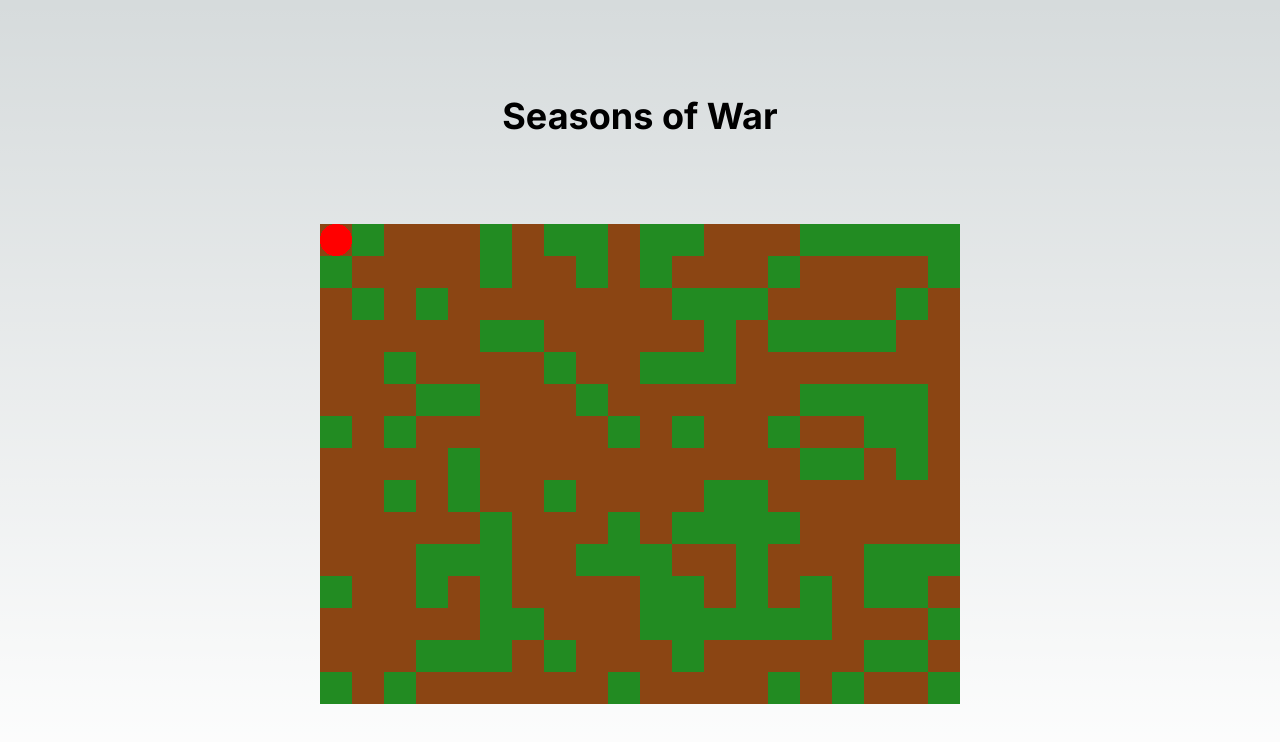
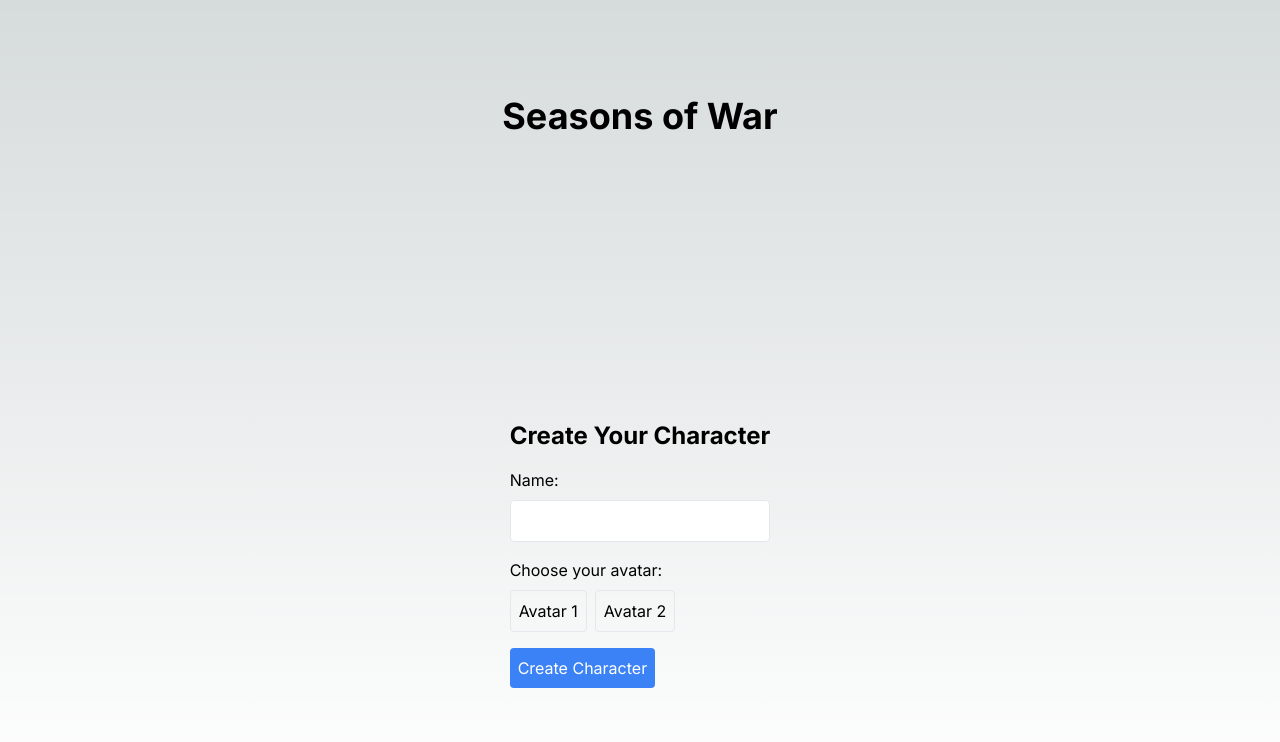
Before and after one commit to ChristianMLux/sow, a Next.js app: page / in a window 1280 px wide. Shown: the top 742 px of the page. Built offline with nearby package versions, Linux system fonts and the light colour scheme.

Commit message:
feat(player): add character creation and faction choice, feat(map): refine map size feat(map): add trees/stone feat(map): add faction zones

```diff
--- /dev/null
+++ b/src/app/components/CharacterCreation.tsx
@@ -0,0 +1,68 @@
+import React, { useState } from 'react';
+import { useGameStore } from '../store/gameStore';
+
+interface Character {
+  name: string;
+  avatar: string; // Dies könnte später eine Bild-URL oder ein Index sein
+}
+
+const CharacterCreation: React.FC = () => {
+  const [character, setCharacter] = useState<Character>({ name: '', avatar: '' });
+  const createCharacter = useGameStore(state => state.createCharacter);
+
+  const handleNameChange = (e: React.ChangeEvent<HTMLInputElement>) => {
+    setCharacter({ ...character, name: e.target.value });
+  };
+
+  const handleAvatarChange = (avatar: string) => {
+    setCharacter({ ...character, avatar });
+  };
+
+  const handleSubmit = (e: React.FormEvent) => {
+    e.preventDefault();
+    createCharacter(character);
+    // Hier könnten wir zur Fraktionsauswahl navigieren
+  };
+
+  return (
+    <div className="p-4">
+      <h2 className="text-2xl font-bold mb-4">Create Your Character</h2>
+      <form onSubmit={handleSubmit}>
+        <div className="mb-4">
+          <label htmlFor="name" className="block mb-2">Name:</label>
+          <input
+            type="text"
+            id="name"
+            value={character.name}
+            onChange={handleNameChange}
+            className="w-full p-2 border rounded"
+            required
+          />
+        </div>
+        <div className="mb-4">
+          <p className="mb-2">Choose your avatar:</p>
+          {/* Hier könnten wir Avataroptionen hinzufügen */}
+          <button
+            type="button"
+            onClick={() => handleAvatarChange('avatar1')}
+            className="mr-2 p-2 border rounded"
+          >
+            Avatar 1
+          </button>
+          <button
+            type="button"
+            onClick={() => handleAvatarChange('avatar2')}
+            className="mr-2 p-2 border rounded"
+          >
+            Avatar 2
+          </button>
+        </div>
+        <button type="submit" className="bg-blue-500 text-white p-2 rounded">
+          Create Character
+        </button>
+      </form>
+    </div>
+  );
+};
+
+export default CharacterCreation;
--- /dev/null
+++ b/src/app/components/FactionSelection.tsx
@@ -0,0 +1,34 @@
+import React from 'react';
+import { useGameStore } from '../store/gameStore';
+
+export type Faction = 'Spring' | 'Summer' | 'Autumn' | 'Winter';
+
+const factions: Faction[] = ['Spring', 'Summer', 'Autumn', 'Winter'];
+
+const FactionSelection: React.FC = () => {
+  const selectFaction = useGameStore(state => state.selectFaction);
+
+  const handleFactionSelect = (faction: Faction) => {
+    selectFaction(faction);
+    // Hier könnten wir zur Spielkarte oder zum nächsten Schritt navigieren
+  };
+
+  return (
+    <div className="p-4">
+      <h2 className="text-2xl font-bold mb-4">Choose Your Faction</h2>
+      <div className="grid grid-cols-2 gap-4">
+        {factions.map(faction => (
+          <button
+            key={faction}
+            onClick={() => handleFactionSelect(faction)}
+            className="p-4 border rounded hover:bg-gray-100 transition-colors"
+          >
+            {faction}
+          </button>
+        ))}
+      </div>
+    </div>
+  );
+};
+
+export default FactionSelection;
--- a/src/app/components/GameCanvas.tsx
+++ b/src/app/components/GameCanvas.tsx
@@ -1,39 +1,90 @@
 'use client';
 
 import React, { useEffect, useRef } from 'react';
-import { Graphics, Container } from 'pixi.js';
+import { Graphics, Container, Text } from 'pixi.js';
 import { usePixiApp } from '../hooks/usePixiApp';
+import { useGameStore } from '../store/gameStore';
 
 const TILE_SIZE = 32;
-const MAP_WIDTH = 20;
-const MAP_HEIGHT = 15;
+const MAP_WIDTH = 30;
+const MAP_HEIGHT = 22;
 
 const GameCanvas: React.FC = () => {
   const canvasRef = useRef<HTMLCanvasElement>(null);
   const app = usePixiApp(canvasRef, MAP_WIDTH * TILE_SIZE, MAP_HEIGHT * TILE_SIZE);
+  const { faction, character } = useGameStore(state => ({ faction: state.faction, character: state.character }));
 
   useEffect(() => {
-    if (app) {
+    if (app && faction && character) {
       const map = new Container();
+      const playerContainer = new Container();
       app.stage.addChild(map);
+      app.stage.addChild(playerContainer);
 
+      // Generate map based on faction
       for (let y = 0; y < MAP_HEIGHT; y++) {
         for (let x = 0; x < MAP_WIDTH; x++) {
           const tile = new Graphics();
-          tile.fill(Math.random() > 0.7 ? 0x228B22 : 0x8B4513);
-          tile.rect(0, 0, TILE_SIZE, TILE_SIZE);
-          tile.fill();
+          tile.beginFill(getFactionColor(faction, x, y));
+          tile.drawRect(0, 0, TILE_SIZE, TILE_SIZE);
+          tile.endFill();
           tile.position.set(x * TILE_SIZE, y * TILE_SIZE);
           map.addChild(tile);
+
+          // Add trees and rocks randomly
+          if (Math.random() < 0.1) {
+            const object = new Graphics();
+            if (Math.random() < 0.5) {
+              // Tree
+              object.beginFill(0x228B22);
+              object.drawCircle(TILE_SIZE / 2, TILE_SIZE / 2, TILE_SIZE / 3);
+            } else {
+              // Rock
+              object.beginFill(0x808080);
+              object.drawRect(TILE_SIZE / 4, TILE_SIZE / 4, TILE_SIZE / 2, TILE_SIZE / 2);
+            }
+            object.endFill();
+            object.position.set(x * TILE_SIZE, y * TILE_SIZE);
+            map.addChild(object);
+          }
         }
       }
 
+      // Place initial city
+      const cityPosition = getInitialCityPosition(faction);
+      const city = createCityGraphics();
+      city.position.set(cityPosition.x * TILE_SIZE, cityPosition.y * TILE_SIZE);
+      map.addChild(city);
+
+      // Add city name
+      const cityName = new Text('Capital', {
+        fontFamily: 'Arial',
+        fontSize: 10,
+        fill: 0x000000,
+        align: 'center'
+      });
+      cityName.anchor.set(0.5, 1);
+      cityName.position.set(TILE_SIZE / 2, -5);
+      city.addChild(cityName);
+
+      // Add player
       const player = new Graphics();
-      player.fill(0xFF0000);
-      player.circle(0, 0, TILE_SIZE / 2);
-      player.fill();
-      player.position.set(TILE_SIZE / 2, TILE_SIZE / 2);
-      app.stage.addChild(player);
+      player.beginFill(0xFF0000);
+      player.drawCircle(0, 0, TILE_SIZE / 2);
+      player.endFill();
+      player.position.set(cityPosition.x * TILE_SIZE + TILE_SIZE / 2, cityPosition.y * TILE_SIZE + TILE_SIZE / 2);
+      playerContainer.addChild(player);
+
+      // Add name plate
+      const namePlate = new Text(character.name, {
+        fontFamily: 'Arial',
+        fontSize: 12,
+        fill: 0xFFFFFF,
+        align: 'center'
+      });
+      namePlate.anchor.set(0.5, 1);
+      namePlate.position.set(0, -TILE_SIZE / 2);
+      player.addChild(namePlate);
 
       const handleKeyDown = (e: KeyboardEvent) => {
         switch (e.key) {
@@ -57,10 +108,10 @@ const GameCanvas: React.FC = () => {
       return () => {
         window.removeEventListener('keydown', handleKeyDown);
         map.destroy({ children: true });
-        player.destroy();
+        playerContainer.destroy({ children: true });
       };
     }
-  }, [app]);
+  }, [app, faction, character]);
 
   return (
     <canvas
@@ -70,4 +121,56 @@ const GameCanvas: React.FC = () => {
   );
 };
 
+const getFactionColor = (faction: string, x: number, y: number): number => {
+  const baseColors = {
+    Spring: 0x90EE90,
+    Summer: 0xFFD700,
+    Autumn: 0xD2691E,
+    Winter: 0xF0F8FF,
+  };
+  const baseColor = baseColors[faction as keyof typeof baseColors];
+
+  // Add more variation
+  const variation = (Math.sin(x * 0.1) + Math.cos(y * 0.1)) * 0x20;
+  return baseColor + Math.floor(variation);
+};
+
+const getInitialCityPosition = (faction: string) => {
+  switch (faction) {
+    case 'Spring': return { x: 2, y: 2 };
+    case 'Summer': return { x: MAP_WIDTH - 3, y: 2 };
+    case 'Autumn': return { x: 2, y: MAP_HEIGHT - 3 };
+    case 'Winter': return { x: MAP_WIDTH - 3, y: MAP_HEIGHT - 3 };
+    default: return { x: Math.floor(MAP_WIDTH / 2), y: Math.floor(MAP_HEIGHT / 2) };
+  }
+};
+
+const createCityGraphics = () => {
+  const city = new Graphics();
+  city.beginFill(0x808080); // Gray base
+  city.drawRect(0, 0, TILE_SIZE, TILE_SIZE);
+  city.endFill();
+
+  // Add some details to make it look more like a city
+  city.lineStyle(1, 0x000000);
+
+  // Walls
+  city.drawRect(2, 2, TILE_SIZE - 4, TILE_SIZE - 4);
+
+  // Towers
+  city.beginFill(0x606060);
+  city.drawRect(0, 0, 6, 6);
+  city.drawRect(TILE_SIZE - 6, 0, 6, 6);
+  city.drawRect(0, TILE_SIZE - 6, 6, 6);
+  city.drawRect(TILE_SIZE - 6, TILE_SIZE - 6, 6, 6);
+  city.endFill();
+
+  // Gate
+  city.beginFill(0x8B4513);
+  city.drawRect(TILE_SIZE / 2 - 3, TILE_SIZE - 8, 6, 8);
+  city.endFill();
+
+  return city;
+};
+
 export default GameCanvas;
--- a/src/app/page.tsx
+++ b/src/app/page.tsx
@@ -1,12 +1,27 @@
 "use client";
 
+import { useGameStore } from './store/gameStore';
+import CharacterCreation from './components/CharacterCreation';
+import FactionSelection from './components/FactionSelection';
 import GameCanvas from './components/GameCanvas';
 
 export default function Home() {
+  const character = useGameStore(state => state.character);
+  const faction = useGameStore(state => state.faction);
+
+  let content;
+  if (!character) {
+    content = <CharacterCreation />;
+  } else if (!faction) {
+    content = <FactionSelection />;
+  } else {
+    content = <GameCanvas />;
+  }
+
   return (
     <main className="flex min-h-screen flex-col items-center justify-between p-24">
       <h1 className="text-4xl font-bold mb-8">Seasons of War</h1>
-      <GameCanvas />
+      {content}
     </main>
   );
 }
--- a/src/app/store/gameStore.ts
+++ b/src/app/store/gameStore.ts
@@ -1,9 +1,22 @@
-import create from 'zustand'
+import { create } from 'zustand';
 
-interface GameState{
-    //TODO: add game state
+interface Character {
+  name: string;
+  avatar: string;
+}
+
+export type Faction = 'Spring' | 'Summer' | 'Autumn' | 'Winter';
+
+interface GameState {
+  character: Character | null;
+  faction: Faction | null;
+  createCharacter: (character: Character) => void;
+  selectFaction: (faction: Faction) => void;
 }
 
 export const useGameStore = create<GameState>((set) => ({
-    //TODO: add game state changes
-}))
+  character: null,
+  faction: null,
+  createCharacter: (character) => set({ character }),
+  selectFaction: (faction) => set({ faction }),
+}));
```
